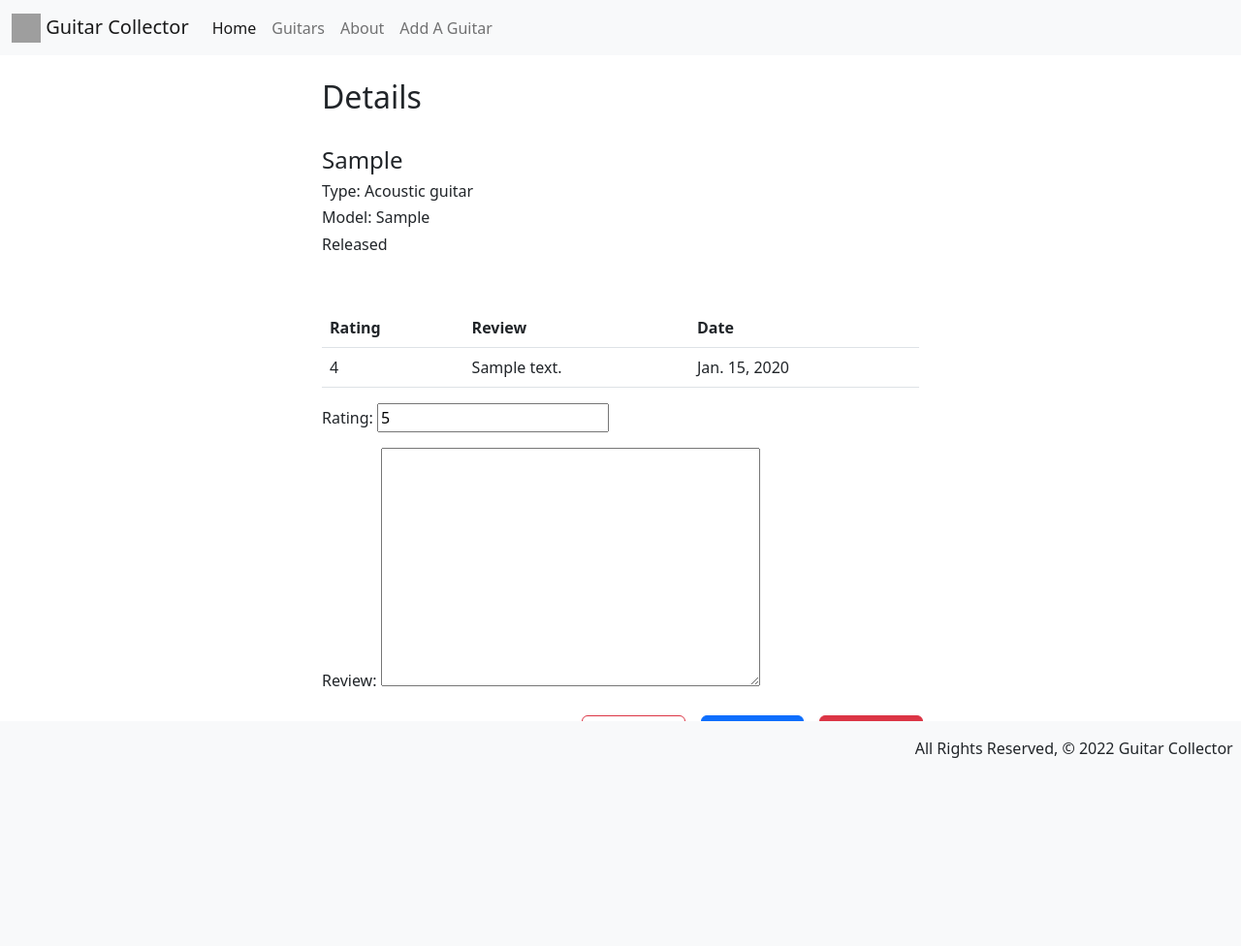
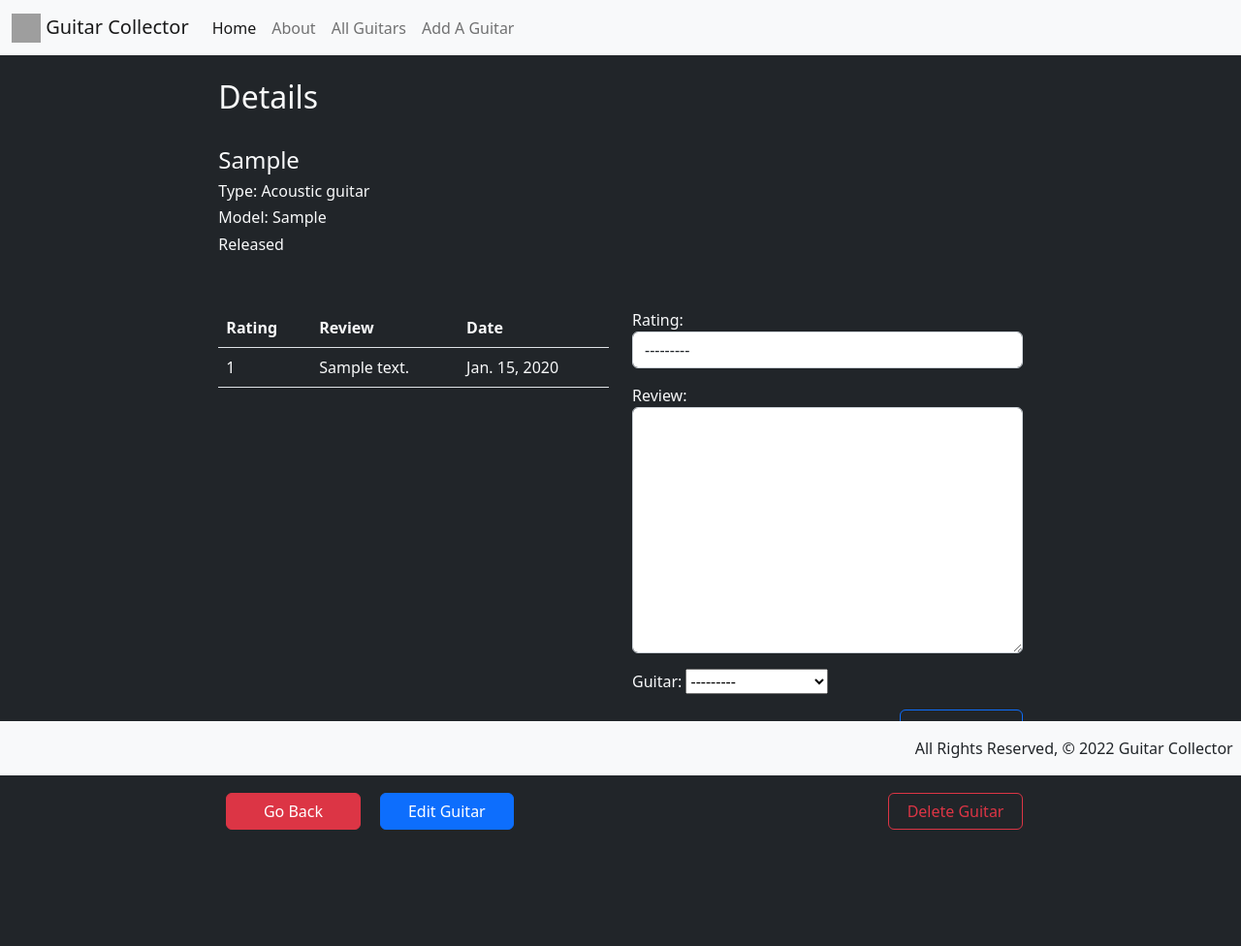
Before and after one commit to buudee625/lab-guitar-collector, a Django app: page /guitars/1/ in a window 1280 px wide. Shown: the whole page at 97% size. Before the commit the page ends 782 px from the top, so only its background shows below. Run offline with Django 4.2, Linux system fonts and the light colour scheme; tables that the repository leaves empty hold one stand-in row (values such as "Sample post"); grey boxes are pictures that could not be loaded.

Commit message:
Partially completes 1:M for Review

```diff
--- a/main_app/forms.py
+++ b/main_app/forms.py
@@ -1,7 +1,13 @@
 from django.forms import ModelForm
 from .models import Review
+from django import forms
 
-class ReviewForm(ModelForm):
+class ReviewForm(forms.ModelForm):
     class Meta:
         model = Review
-        fields = ['rating', 'review']
+        fields = '__all__' #['rating', 'review']
+
+        widgets = {
+            'rating': forms.Select(attrs={'class': 'form-control'}),
+            'review': forms.Textarea(attrs={'class': 'form-control'}),
+        }
--- a/main_app/models.py
+++ b/main_app/models.py
@@ -36,11 +36,16 @@
 
 
 class Review(models.Model):
+    RATING_CHOICES = (
+        ('1','1'),
+        ('2','2'),
+        ('3','3'),
+        ('4','4'),
+        ('5','5'),
+    )
+
     date = models.DateField(auto_now_add=True)
-    rating = models.PositiveIntegerField(default=5, validators=[
-            MaxValueValidator(5),
-            MinValueValidator(1)
-        ])
+    rating = models.CharField(max_length=1, choices=RATING_CHOICES)
     review = models.TextField(max_length=300)
     guitar = models.ForeignKey(Guitar, on_delete=models.CASCADE)
 
--- a/main_app/templates/about.html
+++ b/main_app/templates/about.html
@@ -1,5 +1,5 @@
 {% extends 'base.html' %} {% block content %}
 
-<h6>About This Site</h6>
+<h1 class="mx-4 my-4">About Guitar Collector</h1>
 
 {% endblock %}
--- a/main_app/templates/base.html
+++ b/main_app/templates/base.html
@@ -17,7 +17,7 @@
       crossorigin="anonymous"
     ></script>
   </head>
-  <body>
+  <body class="bg-dark text-light" style="margin-bottom: 120px">
     <nav class="navbar navbar-expand-lg bg-light">
       <div class="container-fluid">
         <a class="navbar-brand" href="/">
@@ -47,10 +47,10 @@
               <a class="nav-link active" aria-current="page" href="/">Home</a>
             </li>
             <li class="nav-item">
-              <a class="nav-link" href="/guitars/">Guitars</a>
+              <a class="nav-link" href="/about/">About</a>
             </li>
             <li class="nav-item">
-              <a class="nav-link" href="/about/">About</a>
+              <a class="nav-link" href="/guitars/">All Guitars</a>
             </li>
             <li class="nav-item">
               <a class="nav-link" href="{% url 'gtr_create' %}">Add A Guitar</a>
@@ -61,7 +61,7 @@
     </nav>
     {% block content %} {% endblock %}
 
-    <footer class="footer fixed-bottom bg-light mt-auto py-3">
+    <footer class="footer fixed-bottom mt-auto py-3 text-dark bg-light">
       <div class="d-flex justify-content-end">
         All Rights Reserved, &copy; 2022 Guitar Collector &nbsp;
       </div>
--- a/main_app/templates/guitars/detail.html
+++ b/main_app/templates/guitars/detail.html
@@ -1,5 +1,5 @@
 {% extends 'base.html' %} {% block content %}
-<div class="container col-md-6 offset-3">
+<div class="container col-md-8 offset-2">
   <!-- ========================================= -->
   <!-- Details -->
   <!-- ========================================= -->
@@ -23,7 +23,7 @@
   <!-- ========================================= -->
   <div class="row">
     <div class="col">
-      <table class="table">
+      <table class="table text-light">
         <thead>
           <tr>
             <td><strong>Rating</strong></td>
@@ -31,7 +31,7 @@
             <td><strong>Date</strong></td>
           </tr>
         </thead>
-        {% for rev in guitar.review_set.all%}
+        {% if guitar.review_set.count %} {% for rev in guitar.review_set.all%}
         <tbody>
           <tr>
             <td>{{rev.rating}}</td>
@@ -40,28 +40,36 @@
           </tr>
         </tbody>
         {% endfor %}
+        </table>
+        {% else %}
       </table>
+      <p>Tell us what you think about this axe!</p>
+      {% endif %}
+    </div>
+    <div class="col form-group">
+      <form action="{% url 'add_review' guitar.id %}" method="POST">
+        {% csrf_token %} {{review_form.as_p}}
+        <div class="d-flex justify-content-end">
+            <button class="btn btn-outline-primary" type="submit">
+            Add A Review
+            </button>
+        </div>
+      </form>
     </div>
   </div>
-  <div class="col">
-    <form action="">{% csrf_token %} {{review_form.as_p}}</form>
-  </div>
+  <br />
+  <br />
+
   <!-- ========================================= -->
   <!-- Buttons -->
   <!-- ========================================= -->
-  <div class="row my-4 d-flex justify-content-end">
-    <a class="col-2 btn btn-outline-danger mx-2" href="/guitars/">Go Back</a>
-    <a
-      class="col-2 btn btn-primary mx-2"
-      href="{% url 'gtr_update' guitar.id  %}"
-    >
-      Edit
+  <div class="clearfix">
+    <a class="col-2 mx-2 btn btn-danger" href="/guitars/">Go Back</a>
+    <a class="col-2 mx-2 btn btn-primary" href="{% url 'gtr_update' guitar.id  %}">
+      Edit Guitar
     </a>
-    <a
-      class="col-2 btn btn-danger mx-2"
-      href="{% url 'gtr_delete' guitar.id  %}"
-    >
-      Delete
+    <a class="col-2 btn btn-outline-danger float-end" href="{% url 'gtr_delete' guitar.id  %}">
+      Delete Guitar
     </a>
   </div>
 </div>
--- a/main_app/templates/guitars/index.html
+++ b/main_app/templates/guitars/index.html
@@ -6,8 +6,10 @@
     {% for gtr in guitars %}
     <div class="card mx-2 shadow p-3 mb-5 bg-body rounded" style="width: 18rem">
       <div class="card-body">
-        <h5 class="card-title">{{ gtr.brand }}</h5>
-        <h6 class="card-subtitle mb-2 text-muted">{{ gtr.kind }}</h6>
+        <h5 class="card-title text-dark">{{ gtr.brand }}</h5>
+        <h6 class="card-subtitle mb-2 text-muted">
+          {{ gtr.get_kind_display }}
+        </h6>
         <h6 class="card-subtitle mb-2 text-muted">{{ gtr.model }}</h6>
         <a href="{% url 'detail' gtr.id %}">Details</a>
       </div>
--- a/main_app/templates/index.html
+++ b/main_app/templates/index.html
@@ -1,5 +1,5 @@
 {% extends 'base.html' %} {% block content %}
-<div class="container">
-  <h3>Guitar Collector</h3>
-</div>
+
+<h1 class="mx-4 my-4">Guitar Collector</h1>
+
 {% endblock %}
--- a/main_app/views.py
+++ b/main_app/views.py
@@ -1,4 +1,4 @@
-from django.shortcuts import render
+from django.shortcuts import render, redirect
 
 from django.views.generic.edit import CreateView, UpdateView, DeleteView
 from django.views.generic import ListView, DetailView
@@ -25,7 +25,12 @@
 def add_review(req, gtr_id):
     form = ReviewForm(req.POST)
     if form.is_valid():
+        print('##### FUKKKKK YAAA IM INNNNNN ######')
+        print(gtr_id, '<-----------gtr_id')
+        gtr = Guitar.objects.get(id=gtr_id)
+        print(gtr, '<-----------gtr')
         new_review = form.save(commit=False)
+        print(new_review, '<------------new_review')
         new_review.gtr_id = gtr_id
         new_review.save()
 
```
Also changed, not shown: main_app/migrations/0006_alter_guitar_kind_alter_review_rating.py (added).
